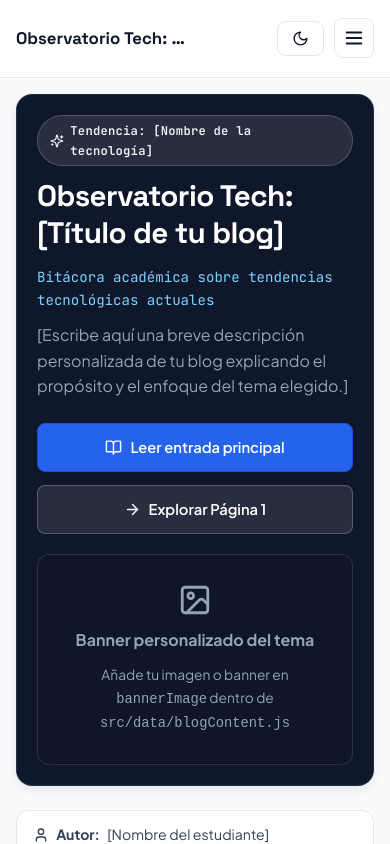
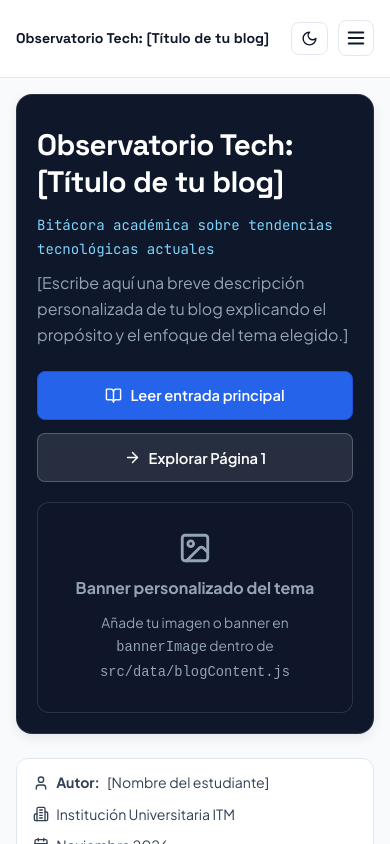
Before and after one commit to Camilin2718/Blog, a React (Vite) app: page / in a window 390 px wide. Shown: the top 844 px of the page. Built offline with nearby package versions, Linux system fonts and the light colour scheme.

Commit message:
feat: implementar cambios

```diff
--- a/src/components/molecules/HeroBanner.jsx
+++ b/src/components/molecules/HeroBanner.jsx
@@ -14,9 +14,6 @@ export function HeroBanner({
       <div className="hero-banner__glow" aria-hidden="true" />
       <div className="hero-banner__grid">
         <div>
-          <Badge variant="hero" icon={Sparkles}>
-            Tendencia: {technologyName}
-          </Badge>
           <Heading level={1} className="hero-banner__title">
             {blogTitle}
           </Heading>
--- a/src/styles/global.css
+++ b/src/styles/global.css
@@ -426,7 +426,7 @@ img {
   display: flex;
   align-items: center;
   justify-content: space-between;
-  gap: 1.25rem;
+  gap: 1rem;
   min-height: 56px;
 }
 
@@ -436,11 +436,15 @@ img {
   font-family: var(--font-display);
   font-weight: 700;
   font-size: 1.05rem;
-  flex-shrink: 0;
+  flex: 1;
+  min-width: 0;
 }
 
 .navbar__brand-text {
-  white-space: nowrap;
+  display: inline-block;
+  white-space: normal;
+  word-break: break-word;
+  line-height: 1.25;
 }
 
 .navbar__links {
@@ -708,10 +712,15 @@ img {
     display: inline-flex !important;
   }
 
+  .navbar__brand {
+    font-size: 0.95rem;
+  }
+
   .navbar__brand-text {
-    max-width: 220px;
-    overflow: hidden;
-    text-overflow: ellipsis;
+    max-width: 100%;
+    overflow: visible;
+    text-overflow: clip;
+    white-space: normal;
   }
 
   .navbar__theme-label {
@@ -720,8 +729,25 @@ img {
 }
 
 @media (max-width: 480px) {
+  .navbar__inner {
+    gap: 0.5rem;
+  }
+
+  .navbar__brand {
+    font-size: 0.88rem;
+  }
+
   .navbar__brand-text {
-    max-width: 170px;
+    max-width: 100%;
+  }
+
+  .navbar__theme-toggle {
+    padding: 0.45rem 0.55rem;
+  }
+
+  .navbar__burger-btn {
+    width: 36px;
+    height: 36px;
   }
 }
 
```
